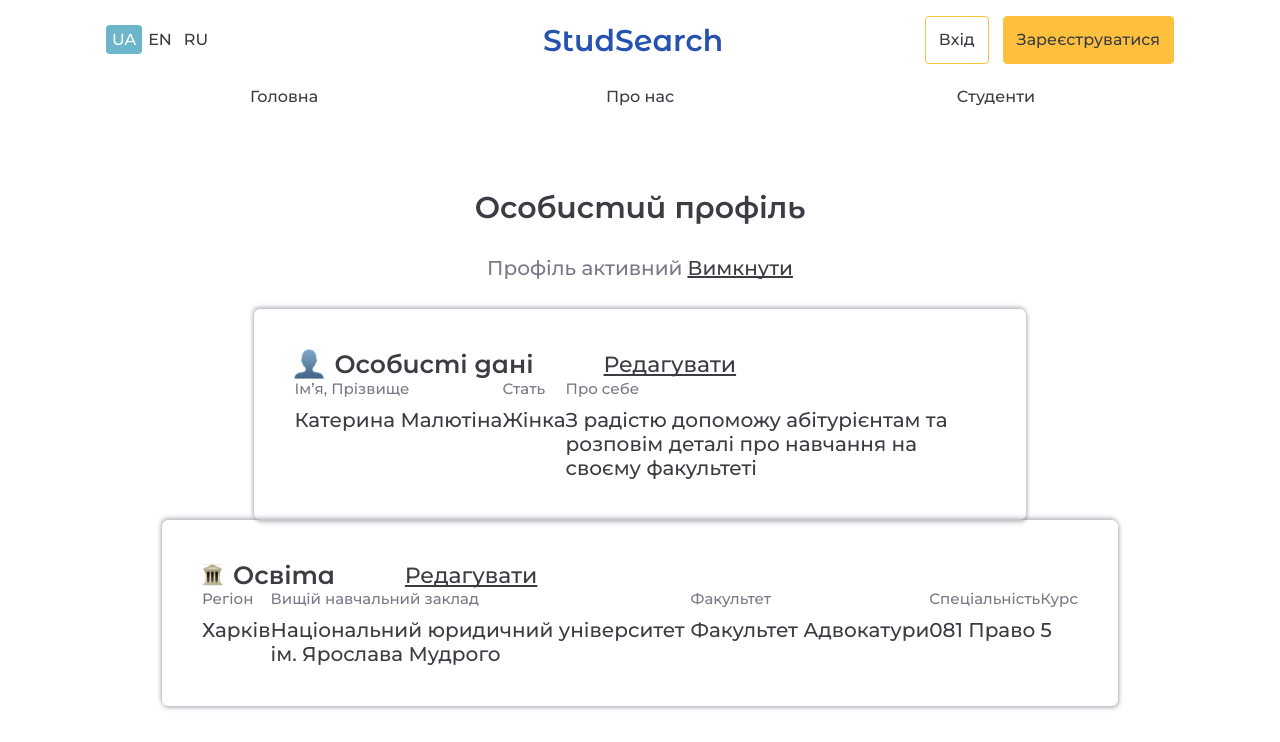
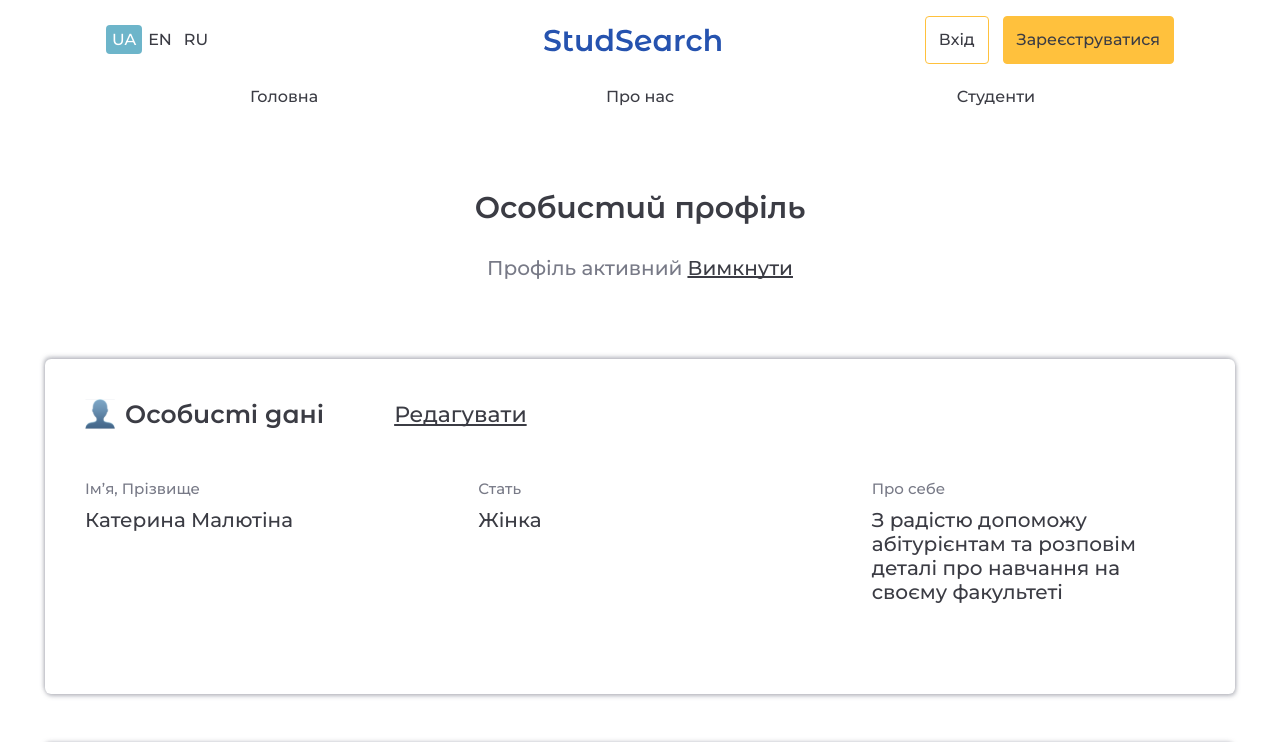
Before and after one commit to abitly-org/studsearch-frontend, a React (Create React App) app: page /personal-area in a window 1280 px wide. Shown: the top 742 px of the page. Built offline with nearby package versions, Linux system fonts and the light colour scheme.

Commit message:
add grids to PersonalCardWrapper

```diff
--- a/src/Pages/PersonalArea/components/EducationCardInfo/index.scss
+++ /dev/null
@@ -1,4 +0,0 @@
-.wrapper {
-  display: flex;
-  flex-wrap: wrap;
-}
--- a/src/Pages/PersonalArea/components/EducationCardInfo/index.tsx
+++ b/src/Pages/PersonalArea/components/EducationCardInfo/index.tsx
@@ -1,6 +1,6 @@
 import React from "react";
 import Item from "../Item";
-import "./index.scss"
+import "../PersonalAreaCardWrapper/itemsWrapper.scss"
 export default function EducationCardInfo() {
   return (
     <div className="wrapper">
--- a/src/Pages/PersonalArea/components/Item/index.scss
+++ b/src/Pages/PersonalArea/components/Item/index.scss
@@ -1,5 +1,4 @@
 .item {
-  // margin: 50px 70px 50px 0;
   display: inline-block;
   font-family: Montserrat;
   max-width: 420px;
--- a/src/Pages/PersonalArea/components/PersonalAreaCardWrapper/index.scss
+++ b/src/Pages/PersonalArea/components/PersonalAreaCardWrapper/index.scss
@@ -3,11 +3,11 @@
 .card-outer{
  display: flex;
  justify-content: center;
-
+ padding: 50px 20px 0 20px;
 >.card-wrapper {
   padding: 40px;
   max-width: 1110px;
-  margin: 0 10px;
+
   box-shadow: -1px -2px 4px rgba(120, 122, 135, 0.5),
     1px 2px 4px rgba(120, 122, 135, 0.5);
   border-radius: 6px;
@@ -49,9 +49,5 @@
   }
 
 
-
-
-
-
 }
 }
--- /dev/null
+++ b/src/Pages/PersonalArea/components/PersonalAreaCardWrapper/itemsWrapper.scss
@@ -0,0 +1,15 @@
+.wrapper {
+    margin: 50px 0;
+    display: grid;
+    grid-template-columns: repeat(3, 1fr);
+    grid-column-gap: 70px;
+    grid-row-gap: 50px;
+
+    @media (max-width: 670px) {
+        grid-template-columns: repeat(2, 1fr);
+    }
+
+    @media (max-width: 500px) {
+        grid-template-columns: repeat(1, 1fr);
+    }
+  }
--- a/src/Pages/PersonalArea/components/PersonalDataInfo/PersonalDataInfo.tsx
+++ b/src/Pages/PersonalArea/components/PersonalDataInfo/PersonalDataInfo.tsx
@@ -1,14 +1,15 @@
 import React from "react";
 import Item from "../Item";
-import "../EducationCardInfo/index.scss"
+import "../PersonalAreaCardWrapper/itemsWrapper.scss";
 export default function PersonalDataInfo() {
-    return (
-        <div className="wrapper">
-            <div>
-            <Item title="Ім’я, Прізвище" itemData="Катерина Малютіна" />
-            <Item title="Стать" itemData="Жінка"/>
-                </div>
-            <Item title="Про себе" itemData="З радістю допоможу абітурієнтам та розповім деталі про навчання на своєму факультеті" />
-        </div>
-    );
+  return (
+    <div className="wrapper">
+      <Item title="Ім’я, Прізвище" itemData="Катерина Малютіна" />
+      <Item title="Стать" itemData="Жінка" />
+      <Item
+        title="Про себе"
+        itemData="З радістю допоможу абітурієнтам та розповім деталі про навчання на своєму факультеті"
+      />
+    </div>
+  );
 }
```
